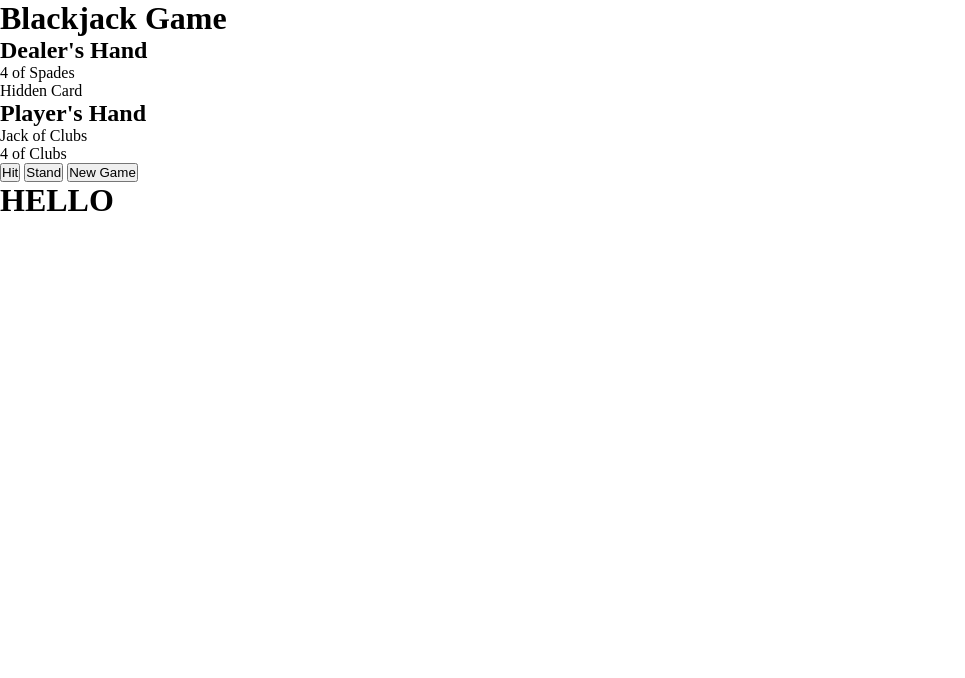
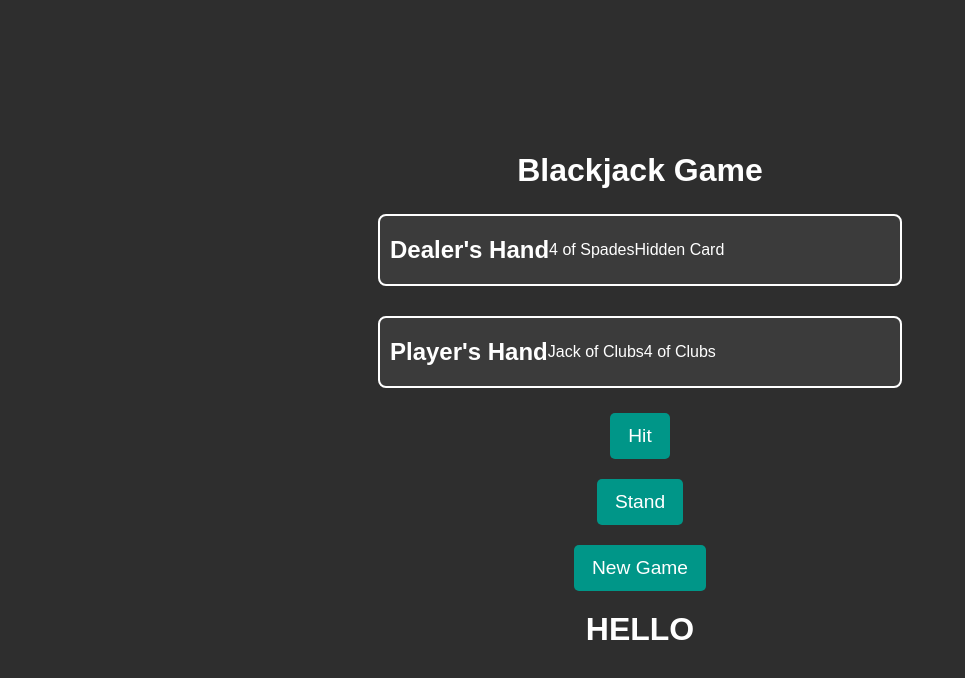
Before and after one commit to LRSORRENTI/Blackjack, a website built with Vite: page index.html in a window 1280 px wide. Shown: the whole page, without its empty margins (0-965 px from the left). Built offline with nearby package versions, Linux system fonts and the light colour scheme; files whose address does not match are found by name.

Commit message:
Added some styles, needs to be improved

```diff
--- a/stylesheets/index.css
+++ b/stylesheets/index.css
@@ -2,6 +2,104 @@
     margin: 0;
     padding: 0;
 }
+
+/* stylesheets/index.css */
+body {
+    margin: 0;
+    padding: 0;
+    font-family: Arial, sans-serif;
+    background-color: #2e2e2e;
+    color: #ffffff;
+    display: flex;
+    flex-direction: column;
+    align-items: center;
+    justify-content: center;
+    min-height: 100vh;
+    text-align: center;
+}
+
+h1, h2 {
+    margin: 10px 0;
+}
+
+.hand {
+    display: flex;
+    flex-direction: column;
+    align-items: center;
+    margin: 15px;
+    padding: 10px;
+    border: 2px solid #ffffff;
+    border-radius: 8px;
+    max-width: 90%;
+    width: 300px;
+    background-color: #3b3b3b;
+}
+
+.card {
+    width: 70px;
+    height: 100px;
+    border: 2px solid #ffffff;
+    border-radius: 5px;
+    margin: 5px;
+    display: flex;
+    align-items: center;
+    justify-content: center;
+    background-color: #ffffff;
+    color: #c82020;
+    font-weight: bold;
+    font-size: 1.5rem;
+}
+
+.card.hidden {
+    background-color: #4a4a4a;
+    color: #4a4a4a;
+}
+
+button {
+    margin: 10px;
+    padding: 10px 15px;
+    background-color: #009688;
+    border: none;
+    border-radius: 5px;
+    color: #ffffff;
+    cursor: pointer;
+    font-size: 1rem;
+}
+
+button:hover {
+    background-color: #00796b;
+}
+
+@media (min-width: 768px) {
+    .hand {
+        flex-direction: row;
+    }
+
+    .card {
+        width: 90px;
+        height: 130px;
+        font-size: 2rem;
+    }
+
+    button {
+        padding: 12px 18px;
+        font-size: 1.2rem;
+    }
+}
+
+@media (min-width: 1024px) {
+    .hand {
+        width: 500px;
+    }
+
+    .card {
+        width: 100px;
+        height: 150px;
+        font-size: 2.2rem;
+    }
+}
+
+
 /* #dealer-hand, #player-hand {
     display: flex;
     flex-direction: column;
```
Also changed, not shown: dist/index.js.
